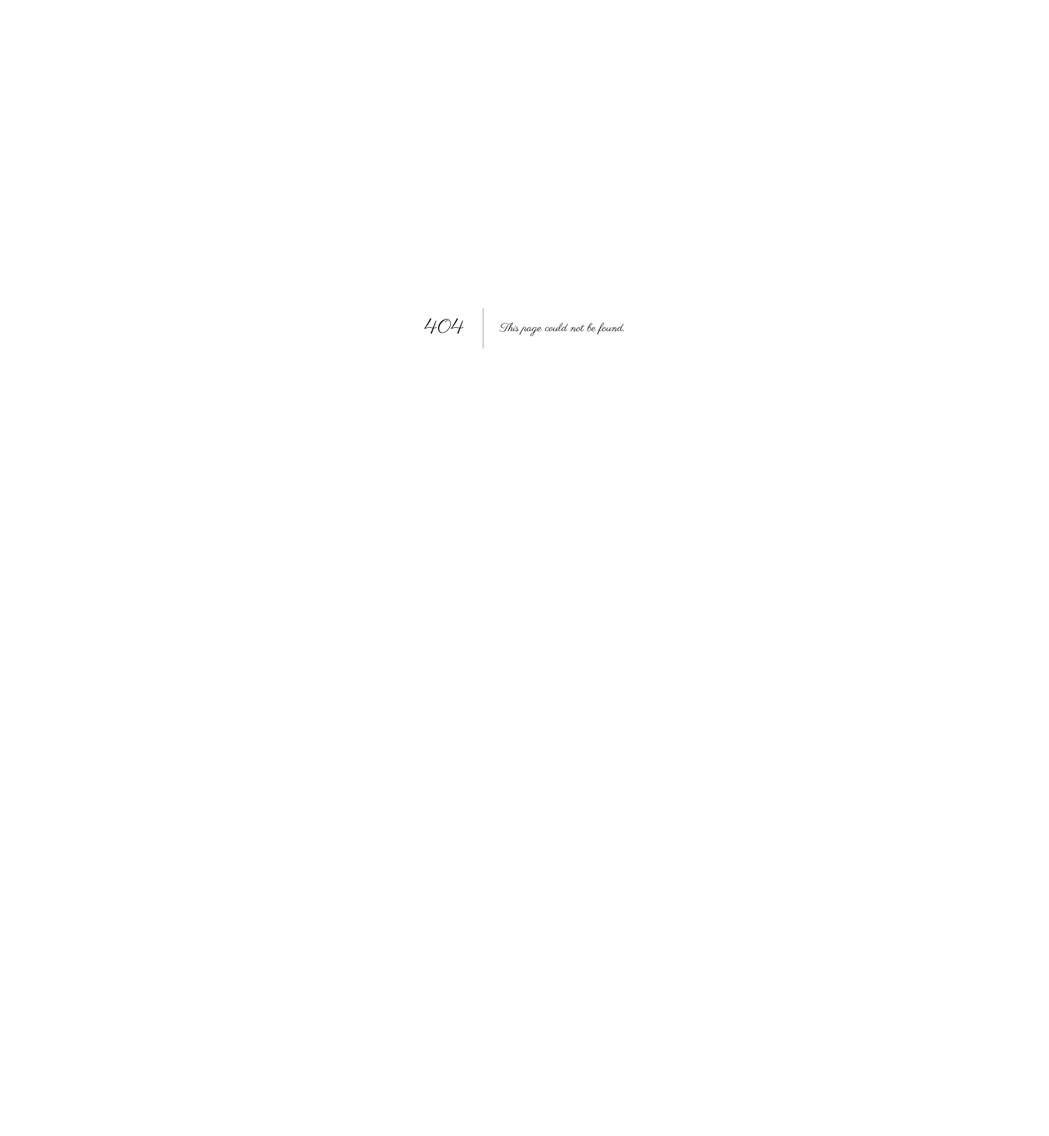
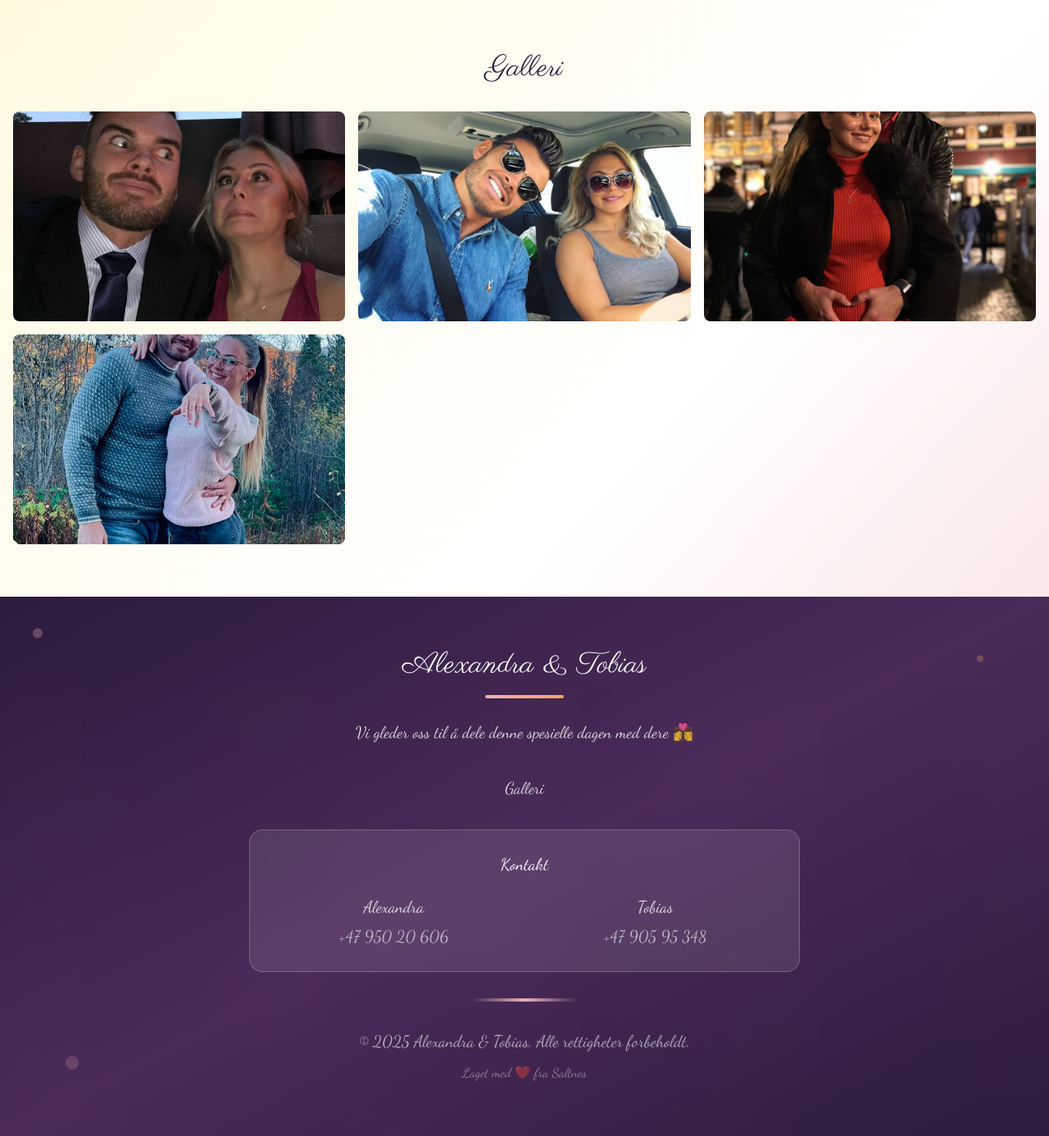
Before and after one commit to TobBN/bryllupsnettside, a Next.js app in the folder my-app/: page /gallery in a window 1280 px wide. Before the commit this address had no page. Shown: the whole page at 82% size. Before the commit the page ends 800 px from the top, so only its background shows below. Built offline with nearby package versions, Linux system fonts and the light colour scheme.

Commit message:
Add gallery page and footer link

```diff
--- /dev/null
+++ b/my-app/src/app/gallery/page.tsx
@@ -0,0 +1,33 @@
+import Image from "next/image";
+import { Footer } from "@/components";
+
+const images = [
+  "/images/story-1.jpg",
+  "/images/story-2.jpg",
+  "/images/story-3.jpg",
+  "/images/story-4.jpg",
+];
+
+export default function GalleryPage() {
+  return (
+    <div className="min-h-screen bg-gradient-to-br from-[#FEFAE0] via-white to-[#F4D1D4]">
+      <main className="container mx-auto px-4 py-16">
+        <h1 className="text-center font-display text-4xl text-[#2D1B3D] mb-8">Galleri</h1>
+        <div className="grid grid-cols-1 sm:grid-cols-2 md:grid-cols-3 gap-4">
+          {images.map((src, index) => (
+            <div key={index} className="relative w-full h-64">
+              <Image
+                src={src}
+                alt={`Galleri bilde ${index + 1}`}
+                fill
+                className="object-cover rounded-lg"
+                sizes="(max-width: 768px) 100vw, (max-width: 1200px) 50vw, 33vw"
+              />
+            </div>
+          ))}
+        </div>
+      </main>
+      <Footer />
+    </div>
+  );
+}
--- a/my-app/src/components/Footer.tsx
+++ b/my-app/src/components/Footer.tsx
@@ -22,6 +22,15 @@ export const Footer: React.FC<FooterProps> = () => {
               Vi gleder oss til å dele denne spesielle dagen med dere 👩‍❤️‍💋‍👨
             </p>
           </div>
+
+          <nav>
+            <a
+              href="/gallery"
+              className="font-body text-white/80 hover:text-white transition-colors"
+            >
+              Galleri
+            </a>
+          </nav>
 
           {/* Contact information */}
           <div className="bg-white/10 backdrop-blur-sm rounded-2xl p-6 border border-white/20 max-w-2xl mx-auto">
```
